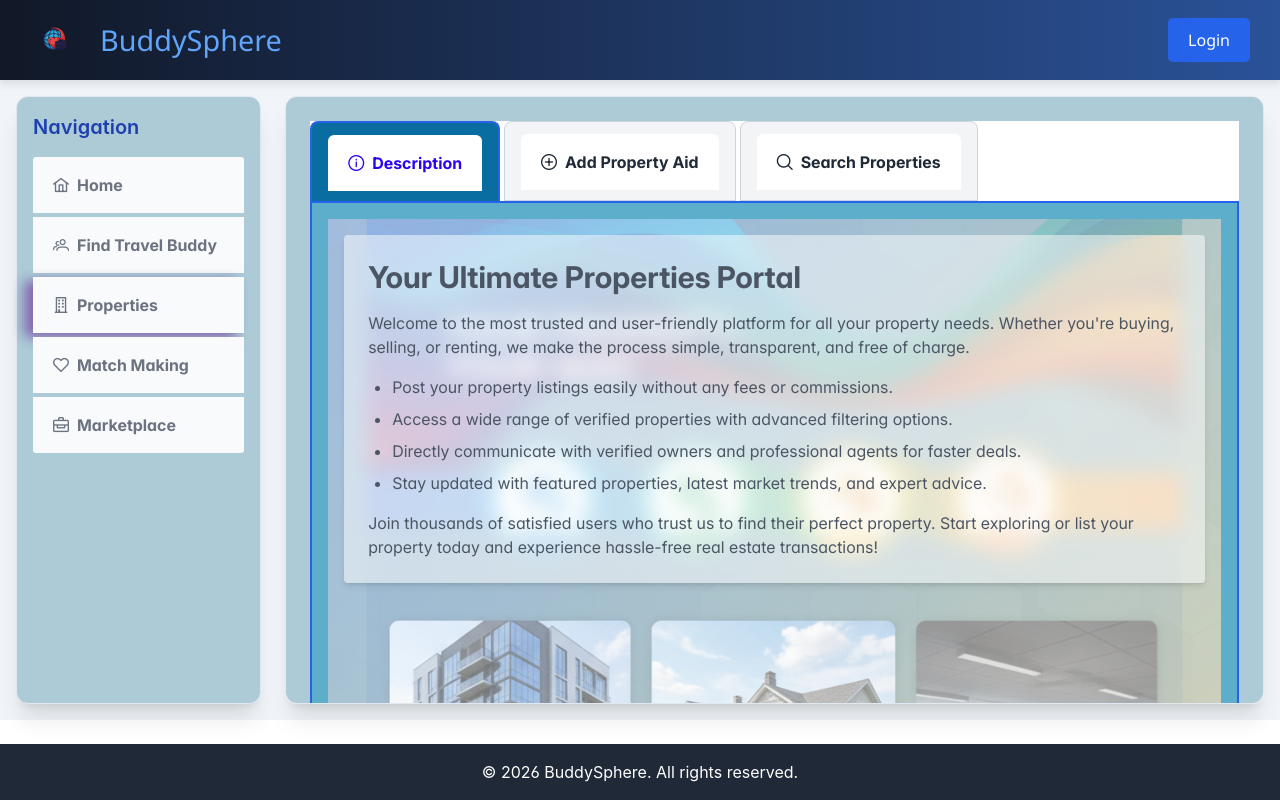
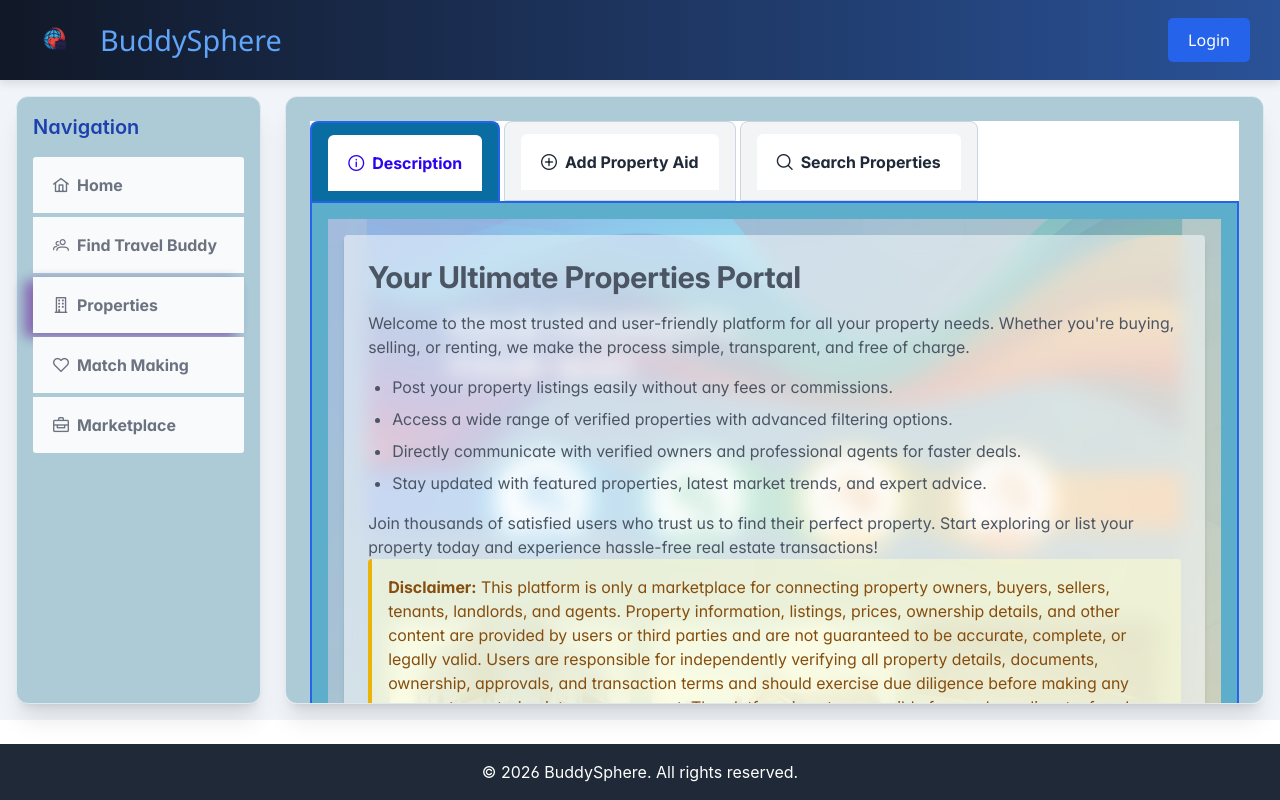
Before and after one commit to shivendradas/HerokuBuddySphereApp, a React (Create React App) app in the folder client/: page /properties in a window 1280 px wide. Built offline with nearby package versions, Linux system fonts and the light colour scheme.

Commit message:
adding disclaimer

```diff
--- a/client/src/pages/browseAd/BrowseAdDescription.jsx
+++ b/client/src/pages/browseAd/BrowseAdDescription.jsx
@@ -47,6 +47,9 @@ const BrowseAdDescription = () => {
         <p>
           Join thousands of users who are successfully buying and selling their products every day. Start posting your free ad now and find the right buyer in no time!
         </p>
+        <div className="p-4 mb-4 border-l-4 border-yellow-500 bg-yellow-50 text-yellow-800 rounded" style={{background: 'rgba(255,255,204,0.5)'}}>
+          <strong>Disclaimer:</strong> This platform is provided only to help users advertise and connect with potential buyers or sellers. Product descriptions, images, prices, condition, ownership, authenticity, availability, and other information are provided by users and are not guaranteed by the platform. Users are responsible for independently verifying product details, seller or buyer identity, and transaction terms before proceeding. Exercise caution when communicating, sharing personal information, making payments, or meeting other users. The platform does not guarantee any transaction and is not responsible for fraud, disputes, losses, or issues arising between buyers and sellers.
+        </div>
       </section>
       <div
         style={{
--- a/client/src/pages/matchmaking/MatchMakingDescription.jsx
+++ b/client/src/pages/matchmaking/MatchMakingDescription.jsx
@@ -48,6 +48,9 @@ const MatchMakingDescription = () => {
         <p>
           Join thousands who have found their perfect match through our platform. Start your journey today by creating your profile or browsing groom and bride profiles now!
         </p>
+        <div className="p-4 mb-4 border-l-4 border-yellow-500 bg-yellow-50 text-yellow-800 rounded" style={{background: 'rgba(255,255,204,0.5)'}}>
+          <strong>Disclaimer:</strong> This platform is intended to help individuals connect with potential life partners and does not guarantee the accuracy, authenticity, completeness, or verification of any profile, information, or claim provided by users. Users are solely responsible for independently verifying the identity, background, personal details, and intentions of any person they connect with and should exercise appropriate caution before sharing personal information, making commitments, or entering into a relationship. The platform does not guarantee compatibility, successful matchmaking, or the conduct of any user and is not responsible for any loss, dispute, fraud, or relationship arising from interactions between users.
+        </div>
       </section>
       <div
         style={{
--- a/client/src/pages/properties/PropertiesDescription.jsx
+++ b/client/src/pages/properties/PropertiesDescription.jsx
@@ -48,6 +48,9 @@ const PropertiesDescription = () => {
         <p>
           Join thousands of satisfied users who trust us to find their perfect property. Start exploring or list your property today and experience hassle-free real estate transactions!
         </p>
+         <div className="p-4 mb-4 border-l-4 border-yellow-500 bg-yellow-50 text-yellow-800 rounded" style={{background: 'rgba(255,255,204,0.5)'}}>
+          <strong>Disclaimer:</strong> This platform is only a marketplace for connecting property owners, buyers, sellers, tenants, landlords, and agents. Property information, listings, prices, ownership details, and other content are provided by users or third parties and are not guaranteed to be accurate, complete, or legally valid. Users are responsible for independently verifying all property details, documents, ownership, approvals, and transaction terms and should exercise due diligence before making any payment or entering into an agreement. The platform is not responsible for any loss, dispute, fraud, or transaction between users.
+        </div>
       </section>
       <div
         style={{
```
